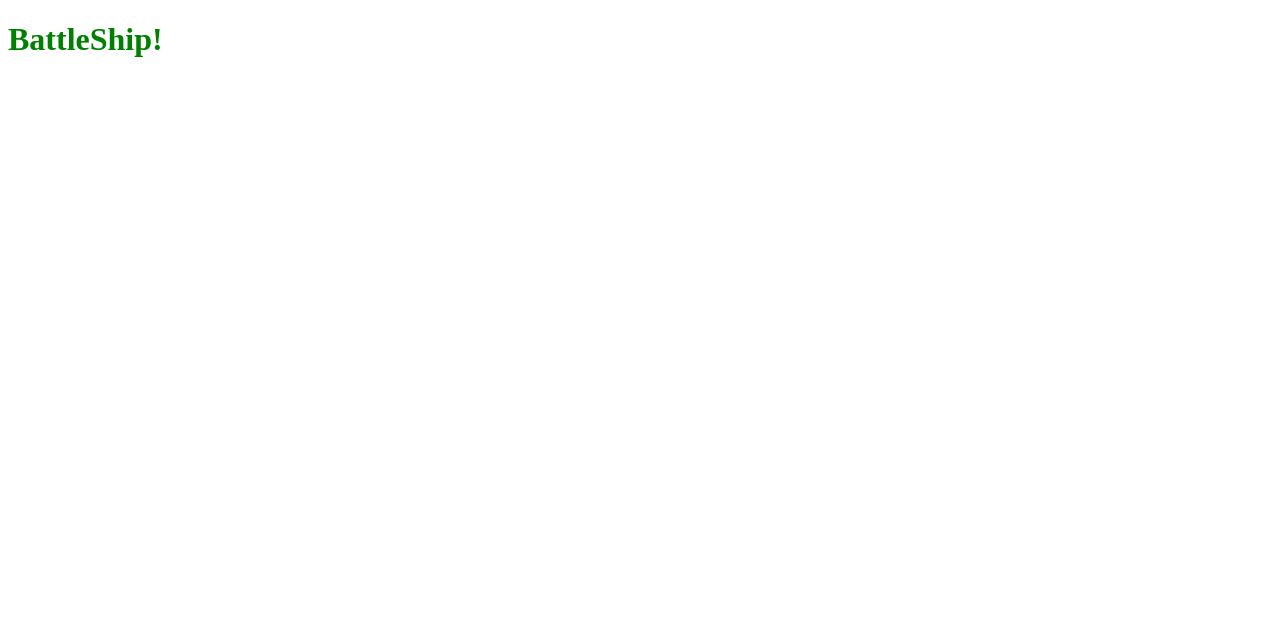
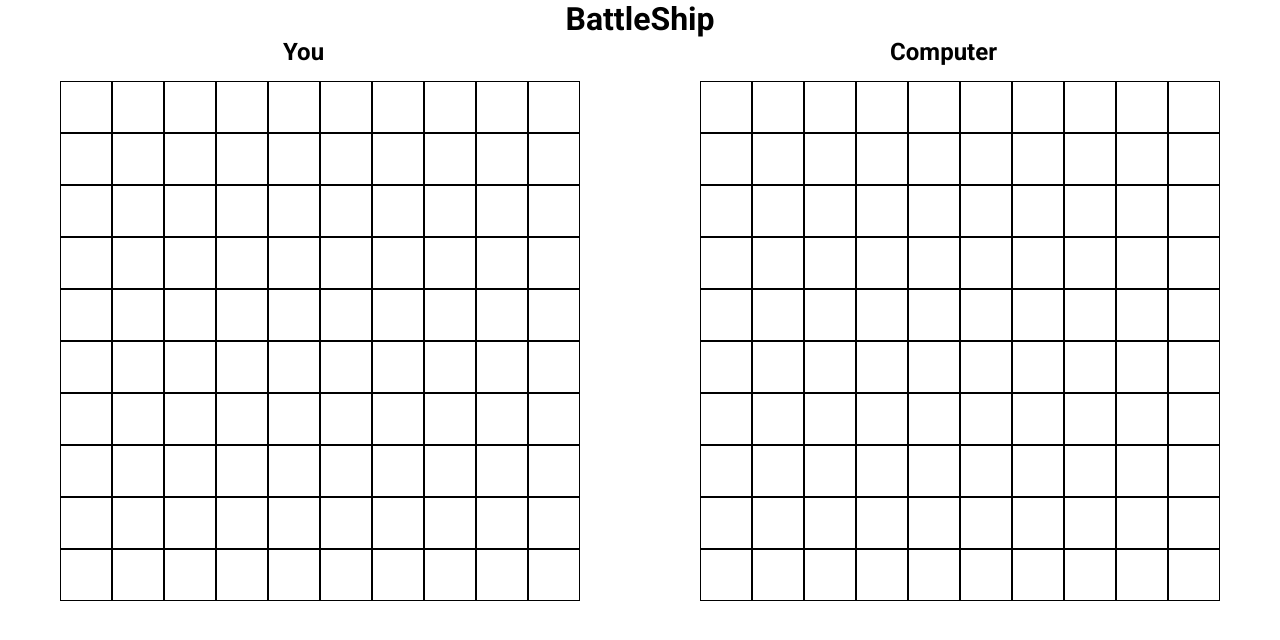
Before and after one commit to brandon-parkerson/battleship, a website built with webpack: page src/template.html in a window 1280 px wide. Built offline with nearby package versions, Linux system fonts and the light colour scheme.

Commit message:
add boards to page

```diff
--- a/src/events.js
+++ b/src/events.js
@@ -1,2 +1,35 @@
 import { Ship, Gameboard, Player } from "./script.js";
 import "./styles.css";
+
+document.addEventListener("DOMContentLoaded", (event) => {
+  generateBoards();
+});
+
+function generateBoards() {
+  const playerBoard = document.querySelector(".player-board");
+  const computerBoard = document.querySelector(".computer-board");
+  const player = new Player();
+  const computer = new Player();
+
+  // player board's grid
+  for (let i = 0; i < player.gameboard.board.length; i++) {
+    for (let j = 0; j < player.gameboard.board[i].length; j++) {
+        const box = document.createElement("div");
+        box.classList.add("box");
+
+        playerBoard.appendChild(box);
+    }
+  }
+  // computer board's grid
+  for (let i = 0; i < computer.gameboard.board.length; i++) {
+    for (let j = 0; j < player.gameboard.board[i].length; j++) {
+        const box = document.createElement("div");
+        box.classList.add("box");
+
+        computerBoard.appendChild(box);
+    }
+  }
+
+
+
+}
--- a/src/styles.css
+++ b/src/styles.css
@@ -1,3 +1,47 @@
+.roboto-regular {
+  font-family: "Roboto", serif;
+  font-weight: 400;
+  font-style: normal;
+}
+
+* {
+  box-sizing: border-box;
+  margin: 0;
+}
+
 h1 {
-    color: green;
+  color: black;
+  text-align: center;
+  font-family: "Roboto", sans-serif;
 }
+.player-titles {
+  display: flex;
+  width: 100vw;
+  justify-content: space-around;
+  font-family: "Roboto";
+}
+.boards {
+  display: flex;
+  width: 100vw;
+  justify-content: space-around;
+  margin-top: 15px;
+}
+
+.player-board {
+  height: 65vh;
+  width: 65vh;
+  display: flex;
+  flex-wrap: wrap;
+}
+
+.computer-board {
+  height: 65vh;
+  width: 65vh;
+  display: flex;
+  flex-wrap: wrap;
+}
+.box {
+  border: 1px solid black;
+  width: 10%;
+  height: 10%;
+}
--- a/src/template.html
+++ b/src/template.html
@@ -4,11 +4,24 @@
     <meta charset="UTF-8" />
     <meta name="viewport" content="width=device-width, initial-scale=1.0" />
     <title>BattleShip</title>
+    <link rel="preconnect" href="https://fonts.googleapis.com" />
+    <link rel="preconnect" href="https://fonts.gstatic.com" crossorigin />
+    <link
+      href="https://fonts.googleapis.com/css2?family=Roboto:ital,wght@0,300;0,400;0,500;0,700;0,900;1,100;1,300;1,400;1,500;1,700;1,900&display=swap"
+      rel="stylesheet"
+    />
   </head>
   <body>
-    <h1>BattleShip!</h1>
+    <h1>BattleShip</h1>
+    <div class="player-titles">
+      <h2>You</h2>
+      <h2>Computer</h2>
+    </div>
+    <div class="boards">
 
-    <div class="player-board"></div>
-    <div class="computer-board"></div>
+      <div class="player-board"></div>
+
+      <div class="computer-board"></div>
+    </div>
   </body>
 </html>
```
